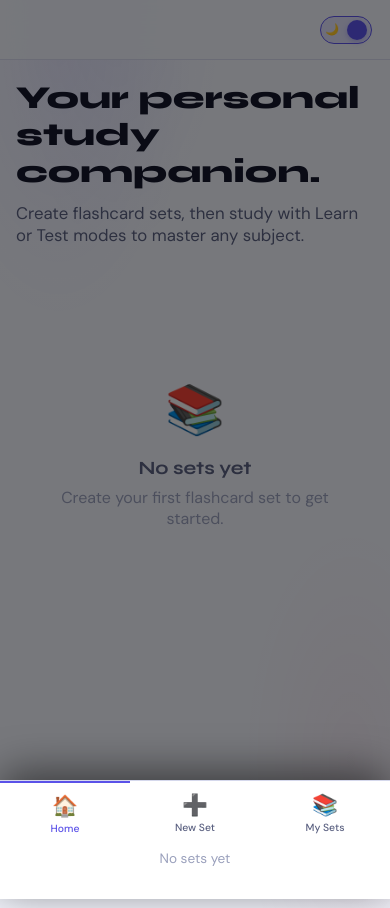
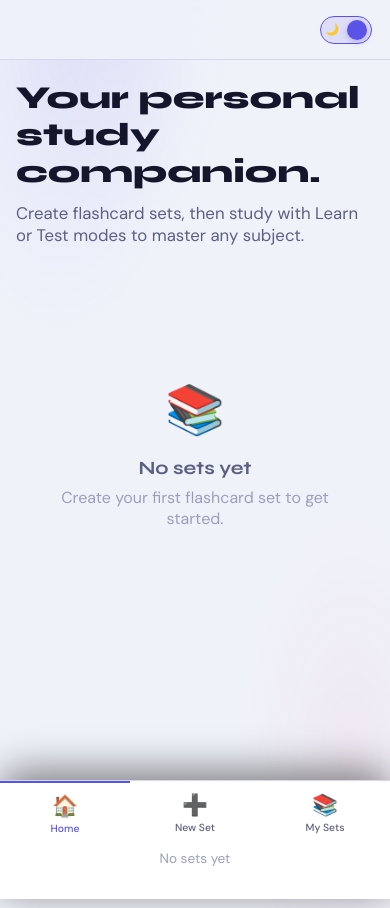
Before and after one commit to aesilee/QuizIT, a plain HTML site: page index.html in a window 390 px wide. Drawn offline with Linux system fonts and the light colour scheme.

Commit message:
-Fixed dropup

```diff
--- a/style.css
+++ b/style.css
@@ -987,7 +987,7 @@ body.light-mode .main-wrap::before {
   #snav-sets { display: flex !important; }
 
   .mobile-sets-dropup { display: block !important; }
-  .mobile-sets-overlay { display: block !important; }
+  .mobile-sets-overlay.open { display: block !important; }
 
   /* ── DROPUP PANEL (My Sets) ── */
   .mobile-sets-dropup {
```
